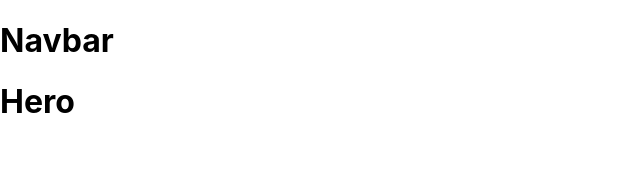
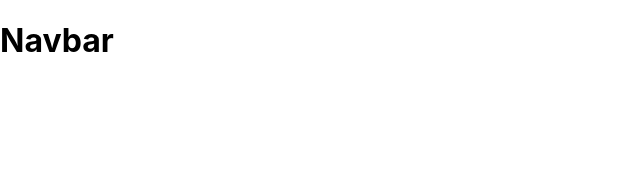
Before and after one commit to 0Xiaohei0/Personal-website, a React (Create React App) app: page / in a window 1280 px wide. Shown: the top 172 px of the page, without its empty margins (0-640 px from the left). Built offline with nearby package versions, Linux system fonts and the light colour scheme.

Commit message:
Added navbar

```diff
--- a/src/Components/Hero.js
+++ b/src/Components/Hero.js
@@ -2,6 +2,8 @@ import React from "react"
 
 export default function Hero(){
     return(
-        <h1>Hero</h1>
+        <div className="hero--container">
+
+        </div>
     )
 }
```
